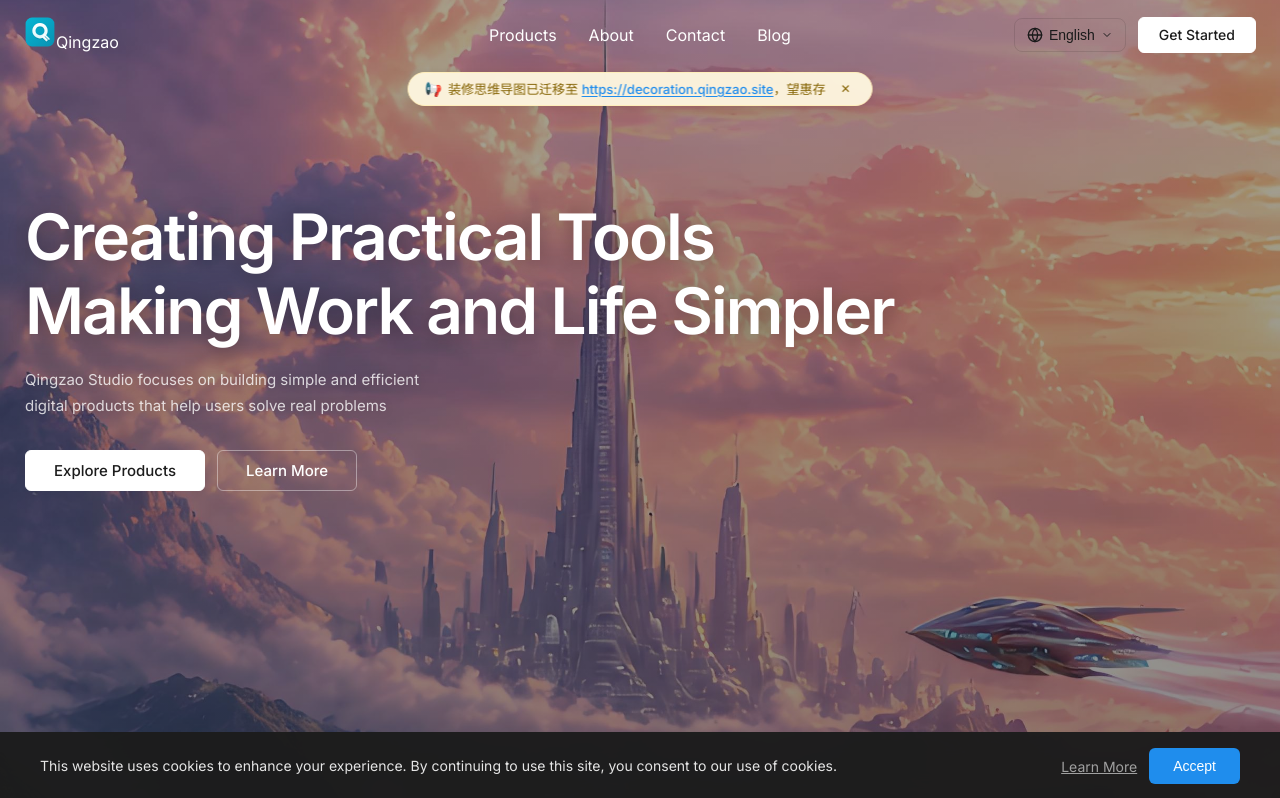
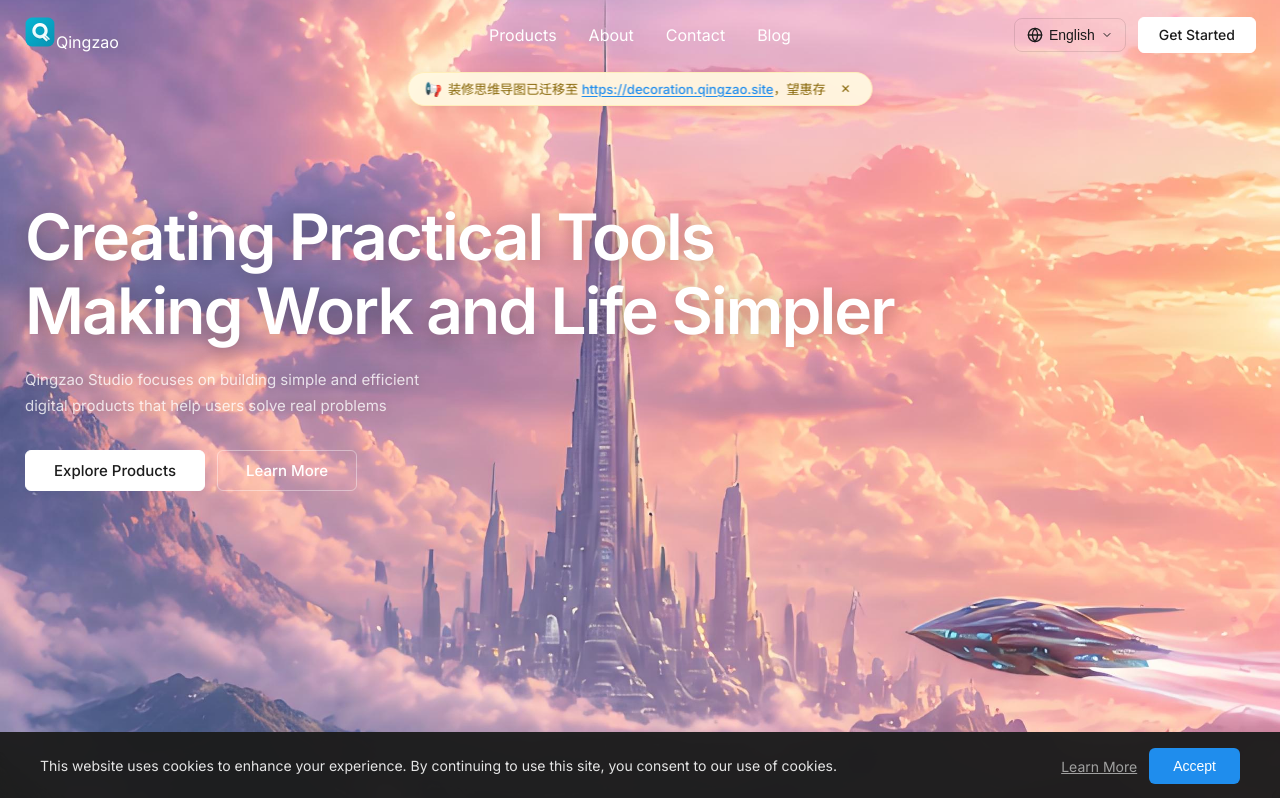
Before and after one commit to qingzaobashen/qingzao-homepage, a React (Vite) app: page / in a window 1280 px wide. Shown: the top 798 px of the page. Built offline with nearby package versions, Linux system fonts and the light colour scheme.

Commit message:
首页大图不要变暗

```diff
--- a/src/components/Hero.css
+++ b/src/components/Hero.css
@@ -37,13 +37,13 @@
   left: 0;
   right: 0;
   bottom: 0;
-  background: linear-gradient(
+  /* background: linear-gradient(
     180deg,
     rgba(0, 0, 0, 0.35) 0%,
     rgba(0, 0, 0, 0.4) 30%,
     rgba(0, 0, 0, 0.5) 60%,
     rgba(0, 0, 0, 0.7) 100%
-  );
+  ); */
 }
 
 /* 顶部内容区 */
```
